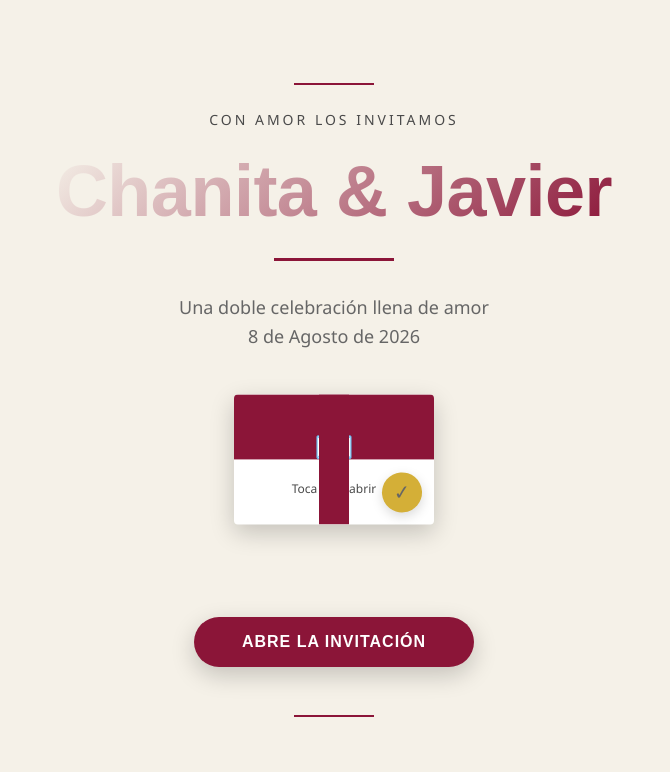
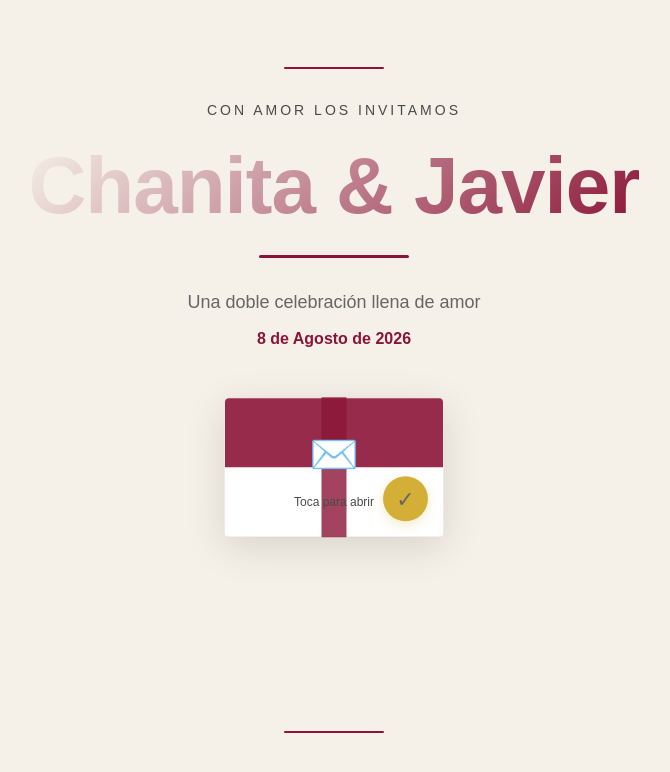
Before and after one commit to charrolothbrok/cumplecj, a React (Vite) app: page / in a window 1280 px wide. Shown: the top 772 px of the page, without its empty margins (306-976 px from the left). Built offline with nearby package versions, Linux system fonts and the light colour scheme.

Commit message:
Add files via upload

```diff
--- a/package.json
+++ b/package.json
@@ -17,7 +17,9 @@
     "framer-motion": "^12.0.0",
     "lucide-react": "^0.408.0",
     "qrcode": "^1.5.3",
-    "html5-qrcode": "^2.3.8"
+    "html5-qrcode": "^2.3.8",
+    "gsap": "^3.12.2",
+    "react-use-gesture": "^10.3.0"
   },
   "devDependencies": {
     "@types/react": "^18.2.0",
--- a/src/components/LetterIntro.jsx
+++ b/src/components/LetterIntro.jsx
@@ -1,331 +1,386 @@
-import { useState } from 'react'
-import { motion, AnimatePresence } from 'framer-motion'
+import { useState, useEffect, useRef } from 'react'
+import gsap from 'gsap'
 
 export default function LetterIntro({ onOpen }) {
   const [isOpening, setIsOpening] = useState(false)
+  const containerRef = useRef(null)
+  const envelopeRef = useRef(null)
+  const titleRef = useRef(null)
+  const subtitleRef = useRef(null)
+  const buttonRef = useRef(null)
+
+  // Animación inicial con GSAP
+  useEffect(() => {
+    const ctx = gsap.context(() => {
+      const tl = gsap.timeline()
+
+      // Fade in general
+      tl.to(containerRef.current, { opacity: 1, duration: 0.8 })
+
+      // Título aparece con scale
+      tl.from(
+        titleRef.current,
+        {
+          opacity: 0,
+          scale: 0.8,
+          y: 30,
+          duration: 0.8,
+          ease: 'power2.out'
+        },
+        0.2
+      )
+
+      // Subtítulo aparece
+      tl.from(
+        subtitleRef.current,
+        {
+          opacity: 0,
+          y: 20,
+          duration: 0.6,
+          ease: 'power2.out'
+        },
+        0.4
+      )
+
+      // Sobre aparece con bounce
+      tl.from(
+        envelopeRef.current,
+        {
+          opacity: 0,
+          y: 50,
+          duration: 0.8,
+          ease: 'back.out'
+        },
+        0.6
+      )
+
+      // Botón aparece
+      tl.from(
+        buttonRef.current,
+        {
+          opacity: 0,
+          y: 20,
+          duration: 0.6,
+          ease: 'power2.out'
+        },
+        0.8
+      )
+
+      // Animación continua del sobre (flotar)
+      gsap.to(envelopeRef.current, {
+        y: -15,
+        duration: 2,
+        repeat: -1,
+        yoyo: true,
+        ease: 'sine.inOut'
+      })
+    })
+
+    return () => ctx.revert()
+  }, [])
 
   const handleOpen = () => {
     setIsOpening(true)
+
+    // Animación de apertura con GSAP
+    gsap.to(envelopeRef.current, {
+      opacity: 0,
+      scale: 0.8,
+      duration: 0.5,
+      ease: 'power2.in'
+    })
+
     setTimeout(() => {
       onOpen()
     }, 1500)
   }
 
-  // Confeti minimalista
-  const confettiPieces = Array.from({ length: 40 }).map((_, i) => ({
-    id: i,
-    color: [
-      'var(--primary-guinda)',
-      'var(--primary-gold)',
-      'var(--primary-guinda-light)',
-      'var(--bg-secondary)'
-    ][Math.floor(Math.random() * 4)],
-    delay: Math.random() * 0.2,
-    duration: 2.2 + Math.random() * 0.6,
-    xStart: (Math.random() - 0.5) * 80,
-    xEnd: (Math.random() - 0.5) * 280
-  }))
-
   return (
-    <motion.div
-      initial={{ opacity: 0 }}
-      animate={{ opacity: 1 }}
+    <div
+      ref={containerRef}
       style={{
         minHeight: '100vh',
-        background: 'var(--bg-primary)',
+        background: '#f5f1e8',
         display: 'flex',
         flexDirection: 'column',
         alignItems: 'center',
         justifyContent: 'center',
         padding: '40px 20px',
+        opacity: 0,
         position: 'relative',
         overflow: 'hidden'
       }}
     >
-      {/* Confeti */}
-      <AnimatePresence>
-        {isOpening && confettiPieces.map((piece) => (
-          <motion.div
-            key={piece.id}
-            initial={{
-              x: 0,
-              y: 0,
-              rotate: 0,
-              scale: 1,
-              opacity: 1
-            }}
-            animate={{
-              x: piece.xEnd,
-              y: window.innerHeight + 100,
-              rotate: 360 + Math.random() * 360,
-              scale: 0,
-              opacity: 0
-            }}
-            transition={{
-              duration: piece.duration,
-              delay: piece.delay,
-              ease: "easeIn"
-            }}
+      {/* Confeti con GSAP */}
+      {isOpening &&
+        Array.from({ length: 60 }).map((_, i) => (
+          <div
+            key={i}
             style={{
               position: 'fixed',
-              width: Math.random() * 6 + 3 + 'px',
-              height: Math.random() * 6 + 3 + 'px',
-              borderRadius: Math.random() > 0.5 ? '50%' : '2px',
-              background: piece.color,
+              left: '50%',
+              top: '50%',
+              width: Math.random() * 8 + 4 + 'px',
+              height: Math.random() * 8 + 4 + 'px',
+              background: ['#8b1538', '#d4af37', '#a82d4a'][
+                Math.floor(Math.random() * 3)
+              ],
+              borderRadius: '50%',
               pointerEvents: 'none',
-              zIndex: 1,
-              left: 'calc(50% + ' + piece.xStart + 'px)',
-              top: 'calc(50% - 80px)'
+              zIndex: 1
+            }}
+            ref={(el) => {
+              if (el && isOpening) {
+                gsap.to(el, {
+                  x: (Math.random() - 0.5) * 500,
+                  y: window.innerHeight + 100,
+                  opacity: 0,
+                  duration: 2.5 + Math.random() * 0.8,
+                  delay: Math.random() * 0.3,
+                  ease: 'power1.in'
+                })
+              }
             }}
           />
         ))}
-      </AnimatePresence>
 
-      {/* Contenido Principal */}
-      <div style={{ position: 'relative', zIndex: 10, textAlign: 'center', maxWidth: '700px' }}>
-        <AnimatePresence>
-          {!isOpening && (
-            <motion.div
-              initial={{ opacity: 0, y: 30 }}
-              animate={{ opacity: 1, y: 0 }}
-              exit={{ opacity: 0, y: -30 }}
-              transition={{ duration: 0.6 }}
+      {/* Contenedor principal */}
+      <div
+        style={{
+          position: 'relative',
+          zIndex: 10,
+          textAlign: 'center',
+          maxWidth: '700px'
+        }}
       >
-              {/* Línea decorativa superior */}
-              <motion.div
-                initial={{ scaleX: 0 }}
-                animate={{ scaleX: 1 }}
-                transition={{ delay: 0.2, duration: 0.8 }}
+        {/* Línea decorativa */}
+        <div
           style={{
             height: '2px',
-                  width: '80px',
-                  background: 'var(--primary-guinda)',
-                  margin: '0 auto 24px',
-                  transformOrigin: 'center'
+            width: '100px',
+            background: '#8b1538',
+            margin: '0 auto 30px',
+            borderRadius: '1px'
           }}
         />
 
-              {/* Texto decorativo pequeño */}
-              <motion.p
-                initial={{ opacity: 0 }}
-                animate={{ opacity: 1 }}
-                transition={{ delay: 0.3 }}
+        {/* Texto pequeño decorativo */}
+        <p
           style={{
             fontSize: '14px',
             letterSpacing: '3px',
             textTransform: 'uppercase',
-                  color: 'var(--text-subtitle)',
-                  marginBottom: '16px',
+            color: '#4a4a4a',
+            marginBottom: '20px',
             fontWeight: 500,
-                  fontFamily: 'var(--font-body)'
+            fontFamily: "'Poppins', sans-serif",
+            margin: '0 0 20px 0'
           }}
         >
           Con Amor Los Invitamos
-              </motion.p>
+        </p>
 
-              {/* TÍTULO PRINCIPAL - MUY GRANDE Y OSCURO */}
-              <motion.h1
-                initial={{ opacity: 0, scale: 0.9 }}
-                animate={{ opacity: 1, scale: 1 }}
-                transition={{ delay: 0.4, duration: 0.8 }}
+        {/* TÍTULO - SÓLIDO, NO GRADIENTE */}
+        <h1
+          ref={titleRef}
           style={{
-                  fontSize: 'clamp(3rem, 8vw, 4.5rem)',
-                  fontFamily: 'var(--font-display)',
+            fontSize: 'clamp(2.5rem, 10vw, 5rem)',
+            fontFamily: "'Fredoka', sans-serif",
             fontWeight: 700,
-                  color: 'var(--text-title)',
-                  marginBottom: '8px',
-                  lineHeight: 1.2,
-                  letterSpacing: '-0.5px'
+            color: '#1a1a1a',
+            margin: '0 0 10px 0',
+            lineHeight: 1.1,
+            letterSpacing: '-1px'
           }}
         >
           Chanita & Javier
-              </motion.h1>
+        </h1>
 
-              {/* Línea decorativa debajo del título */}
-              <motion.div
-                initial={{ scaleX: 0 }}
-                animate={{ scaleX: 1 }}
-                transition={{ delay: 0.5, duration: 0.8 }}
+        {/* Línea decorativa */}
+        <div
           style={{
             height: '3px',
-                  width: '120px',
-                  background: 'var(--primary-guinda)',
-                  margin: '24px auto 32px',
-                  transformOrigin: 'center'
+            width: '150px',
+            background: '#8b1538',
+            margin: '25px auto 30px',
+            borderRadius: '2px'
           }}
         />
 
-              {/* Subtítulo */}
-              <motion.p
-                initial={{ opacity: 0 }}
-                animate={{ opacity: 1 }}
-                transition={{ delay: 0.6 }}
+        {/* Subtítulo - SÓLIDO */}
+        <div
+          ref={subtitleRef}
+          style={{
+            marginBottom: '50px'
+          }}
+        >
+          <p
             style={{
               fontSize: '18px',
-                  color: 'var(--text-body)',
-                  marginBottom: '48px',
+              color: '#666666',
+              margin: '0 0 10px 0',
               fontWeight: 300,
-                  lineHeight: 1.6
+              lineHeight: 1.6,
+              fontFamily: "'Poppins', sans-serif"
             }}
           >
-                Una doble celebración llena de amor<br />
-                <span style={{ fontWeight: 500 }}>8 de Agosto de 2026</span>
-              </motion.p>
+            Una doble celebración llena de amor
+          </p>
+          <p
+            style={{
+              fontSize: '16px',
+              color: '#8b1538',
+              fontWeight: 600,
+              margin: 0,
+              fontFamily: "'Poppins', sans-serif"
+            }}
+          >
+            8 de Agosto de 2026
+          </p>
+        </div>
 
-              {/* SOBRE - PEQUEÑO Y CENTRADO (NO ES EL PROTAGONISTA) */}
-              <motion.div
-                animate={{ y: [0, -15, 0] }}
-                transition={{ duration: 2.5, repeat: Infinity, ease: "easeInOut" }}
+        {/* SOBRE - Elegante y minimalista */}
+        <div
+          ref={envelopeRef}
+          onClick={handleOpen}
           style={{
-                  margin: '40px auto',
-                  cursor: 'pointer'
-                }}
-                onClick={handleOpen}
-              >
-                <motion.div
-                  whileHover={{ scale: 1.08 }}
-                  whileTap={{ scale: 0.95 }}
-                  style={{
-                    width: '200px',
-                    height: '130px',
+            width: '220px',
+            height: '140px',
             background: 'white',
             borderRadius: '4px',
-                    boxShadow: 'var(--shadow-lg)',
+            boxShadow: '0 10px 40px rgba(0,0,0,0.12)',
             position: 'relative',
-                    overflow: 'hidden',
-                    margin: '0 auto'
+            margin: '40px auto',
+            cursor: 'pointer',
+            display: 'flex',
+            alignItems: 'center',
+            justifyContent: 'center',
+            flexDirection: 'column',
+            border: '1px solid rgba(139, 21, 56, 0.1)'
           }}
         >
-                  {/* Solapa */}
-                  <motion.div
-                    animate={isOpening ? { rotateX: -180, y: -15 } : { rotateX: 0, y: 0 }}
-                    transition={{ duration: 0.7 }}
+          {/* Solapa decorativa */}
+          <div
             style={{
               position: 'absolute',
-                      width: '100%',
+              top: 0,
+              left: 0,
+              right: 0,
               height: '50%',
-                      background: 'var(--primary-guinda)',
-                      transformOrigin: 'top',
-                      top: 0
+              background: '#8b1538',
+              borderRadius: '4px 4px 0 0',
+              opacity: 0.9
             }}
           />
 
-                  {/* Contenido del sobre */}
+          {/* Contenido */}
           <div
             style={{
-                      position: 'absolute',
-                      width: '100%',
-                      height: '100%',
-                      display: 'flex',
-                      flexDirection: 'column',
-                      alignItems: 'center',
-                      justifyContent: 'center',
-                      zIndex: 2
+              position: 'relative',
+              zIndex: 2,
+              textAlign: 'center'
             }}
           >
-                    <div
-                      style={{
-                        fontSize: '32px',
-                        marginBottom: '8px'
-                      }}
-                    >
-                      ✉️
-                    </div>
+            <div style={{ fontSize: '40px', marginBottom: '8px' }}>✉️</div>
             <p
               style={{
                 fontSize: '12px',
-                        color: 'var(--text-subtitle)',
-                        fontWeight: 500
+                color: '#4a4a4a',
+                fontWeight: 500,
+                margin: 0,
+                fontFamily: "'Poppins', sans-serif"
               }}
             >
               Toca para abrir
             </p>
           </div>
 
-                  {/* Listón */}
+          {/* Listón decorativo */}
           <div
             style={{
               position: 'absolute',
               left: '50%',
               top: '50%',
               transform: 'translate(-50%, -50%)',
-                      width: '30px',
-                      height: '130px',
-                      background: 'var(--primary-guinda)',
-                      zIndex: 3
+              width: '25px',
+              height: '140px',
+              background: '#8b1538',
+              opacity: 0.8,
+              zIndex: 1
             }}
           />
 
           {/* Sello */}
-                  <motion.div
-                    animate={{ rotate: [0, 5, -5, 0] }}
-                    transition={{ duration: 1.5, repeat: Infinity }}
+          <div
             style={{
               position: 'absolute',
-                      bottom: '12px',
-                      right: '12px',
-                      width: '40px',
-                      height: '40px',
-                      background: 'var(--primary-gold)',
+              bottom: '15px',
+              right: '15px',
+              width: '45px',
+              height: '45px',
+              background: '#d4af37',
               borderRadius: '50%',
-                      zIndex: 4,
               display: 'flex',
               alignItems: 'center',
               justifyContent: 'center',
-                      fontSize: '20px',
-                      boxShadow: 'var(--shadow-md)'
+              fontSize: '22px',
+              zIndex: 3,
+              boxShadow: '0 4px 12px rgba(212, 175, 55, 0.25)'
             }}
           >
             ✓
-                  </motion.div>
-                </motion.div>
-              </motion.div>
+          </div>
+        </div>
 
-              {/* BOTÓN GRANDE Y PROMINENTE */}
-              <motion.button
-                initial={{ opacity: 0, y: 20 }}
-                animate={{ opacity: 1, y: 0 }}
-                transition={{ delay: 0.8 }}
-                whileHover={{ scale: 1.05, boxShadow: 'var(--shadow-xl)' }}
-                whileTap={{ scale: 0.95 }}
+        {/* BOTÓN - Grande y prominente */}
+        <button
+          ref={buttonRef}
           onClick={handleOpen}
           style={{
-                  marginTop: '48px',
-                  padding: '16px 48px',
-                  fontSize: '16px',
+            marginTop: '50px',
+            padding: '16px 50px',
+            fontSize: '15px',
             fontWeight: 700,
-                  fontFamily: 'var(--font-display)',
-                  background: 'var(--primary-guinda)',
+            fontFamily: "'Fredoka', sans-serif",
+            background: '#8b1538',
             color: 'white',
             border: 'none',
             borderRadius: '50px',
             cursor: 'pointer',
-                  boxShadow: 'var(--shadow-lg)',
+            boxShadow: '0 8px 25px rgba(139, 21, 56, 0.25)',
             textTransform: 'uppercase',
-                  letterSpacing: '1px',
+            letterSpacing: '1.2px',
             transition: 'all 0.3s ease'
+          }}
+          onMouseEnter={(e) => {
+            gsap.to(e.target, {
+              scale: 1.08,
+              boxShadow: '0 12px 35px rgba(139, 21, 56, 0.35)',
+              duration: 0.3
+            })
+          }}
+          onMouseLeave={(e) => {
+            gsap.to(e.target, {
+              scale: 1,
+              boxShadow: '0 8px 25px rgba(139, 21, 56, 0.25)',
+              duration: 0.3
+            })
           }}
         >
           Abre la Invitación
-              </motion.button>
+        </button>
 
-              {/* Línea decorativa inferior */}
-              <motion.div
-                initial={{ scaleX: 0 }}
-                animate={{ scaleX: 1 }}
-                transition={{ delay: 1, duration: 0.8 }}
+        {/* Línea decorativa final */}
+        <div
           style={{
             height: '2px',
-                  width: '80px',
-                  background: 'var(--primary-guinda)',
-                  margin: '48px auto 0',
-                  transformOrigin: 'center'
+            width: '100px',
+            background: '#8b1538',
+            margin: '50px auto 0',
+            borderRadius: '1px'
           }}
         />
-            </motion.div>
-          )}
-        </AnimatePresence>
       </div>
-    </motion.div>
+    </div>
   )
 }
```
Lines whose indentation alone changed are shown as unchanged.
